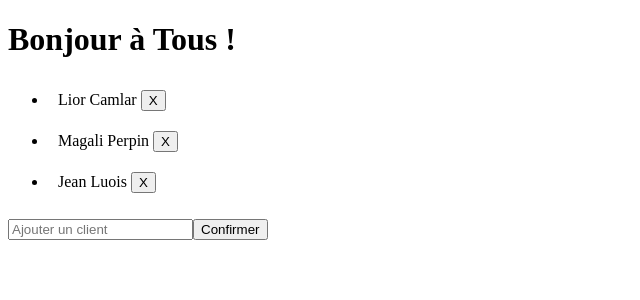
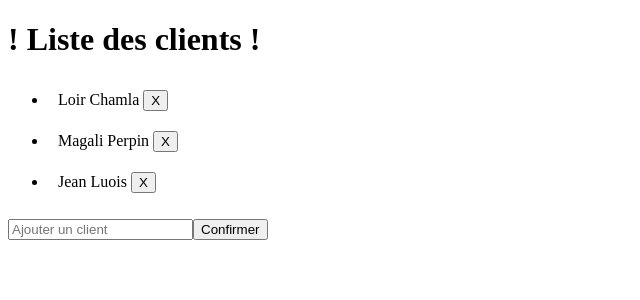
Before and after one commit to TutoDevWeb/Formation-React, a React (Create React App) app in the folder LIOR/app-lior/: page / in a window 1280 px wide. Shown: the top 300 px of the page, without its empty margins (0-640 px from the left). Built offline with nearby package versions, Linux system fonts and the light colour scheme.

Commit message:
On reconstruit la liste des li avec le contenu de ce qui est dans state

```diff
--- a/LIOR/app-lior/src/index.js
+++ b/LIOR/app-lior/src/index.js
@@ -5,22 +5,24 @@ import "./styles.css";
 
 class App extends React.Component {
 
-    state = {
-      clients : [
-        {id : 1, nom : "Loir Chamla"},
-        {id : 2, nom : "Magali Perpin"},
-        {id : 3, nom : "Jean Luois"}
-      ]
-    }
+  state = {
+    clients: [
+      { id: 1, nom: "Loir Chamla" },
+      { id: 2, nom: "Magali Perpin" },
+      { id: 3, nom: "Jean Luois" }
+    ]
+  }
 
   render() {
+    const title = "! Liste des clients !";
+    const elements = this.state.clients.map(function(client){
+      return (<li>{client.nom} <button>X</button></li>)
+    })
     return (
       <div>
-        <h1>Bonjour à Tous !</h1>
+        <h1>{title}</h1>
         <ul>
-          <li>Lior Camlar <button>X</button></li>
-          <li>Magali Perpin <button>X</button></li>
-          <li>Jean Luois <button>X</button></li>
+          {elements}
         </ul>
         <form>
           <input type="text" placeholder="Ajouter un client" />
```
